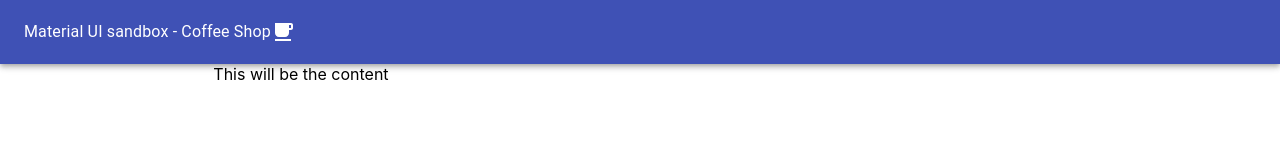
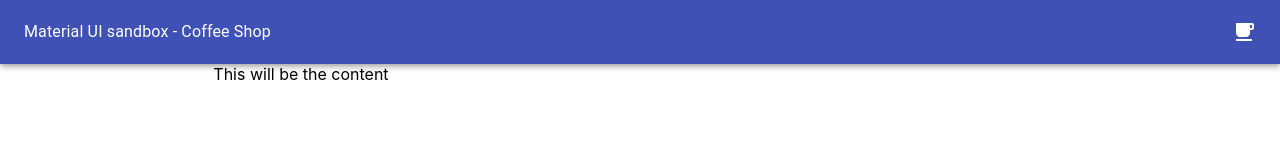
Before and after one commit to suzanamelomoraes/coffee-cards, a React (Create React App) app: page / in a window 1280 px wide. Shown: the top 160 px of the page. Built offline with nearby package versions, Linux system fonts and the light colour scheme.

Commit message:
apply style to update the flez to 1, by importing the makeStyles from material ui and apllying it into the typography as class with useStyles

```diff
--- a/src/Header.jsx
+++ b/src/Header.jsx
@@ -1,12 +1,22 @@
 import React from 'react';
 import { AppBar, Toolbar, Typography } from '@material-ui/core';
 import FreeBreakfastIcon from '@material-ui/icons/FreeBreakfast';
+import { makeStyles } from '@material-ui/styles';
+
+const useStyles = makeStyles(() => ({
+  typographyStyles: {
+    flex: 1,
+  },
+}));
 
 const Header = () => {
+  const classes = useStyles();
   return (
     <AppBar position='static'>
       <Toolbar>
-        <Typography>Material UI sandbox - Coffee Shop</Typography>
+        <Typography className={classes.typographyStyles}>
+          Material UI sandbox - Coffee Shop
+        </Typography>
         <FreeBreakfastIcon />
       </Toolbar>
     </AppBar>
```
